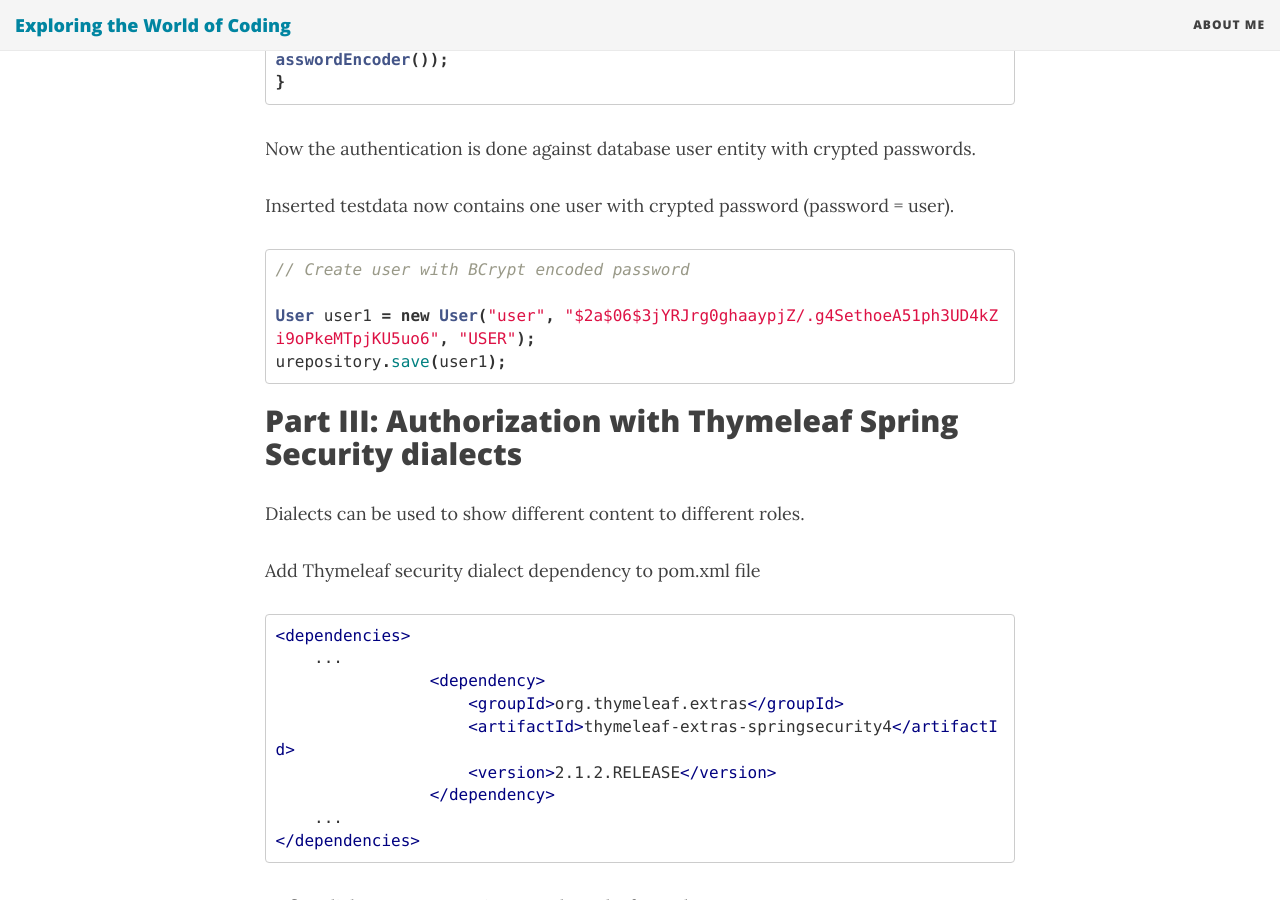
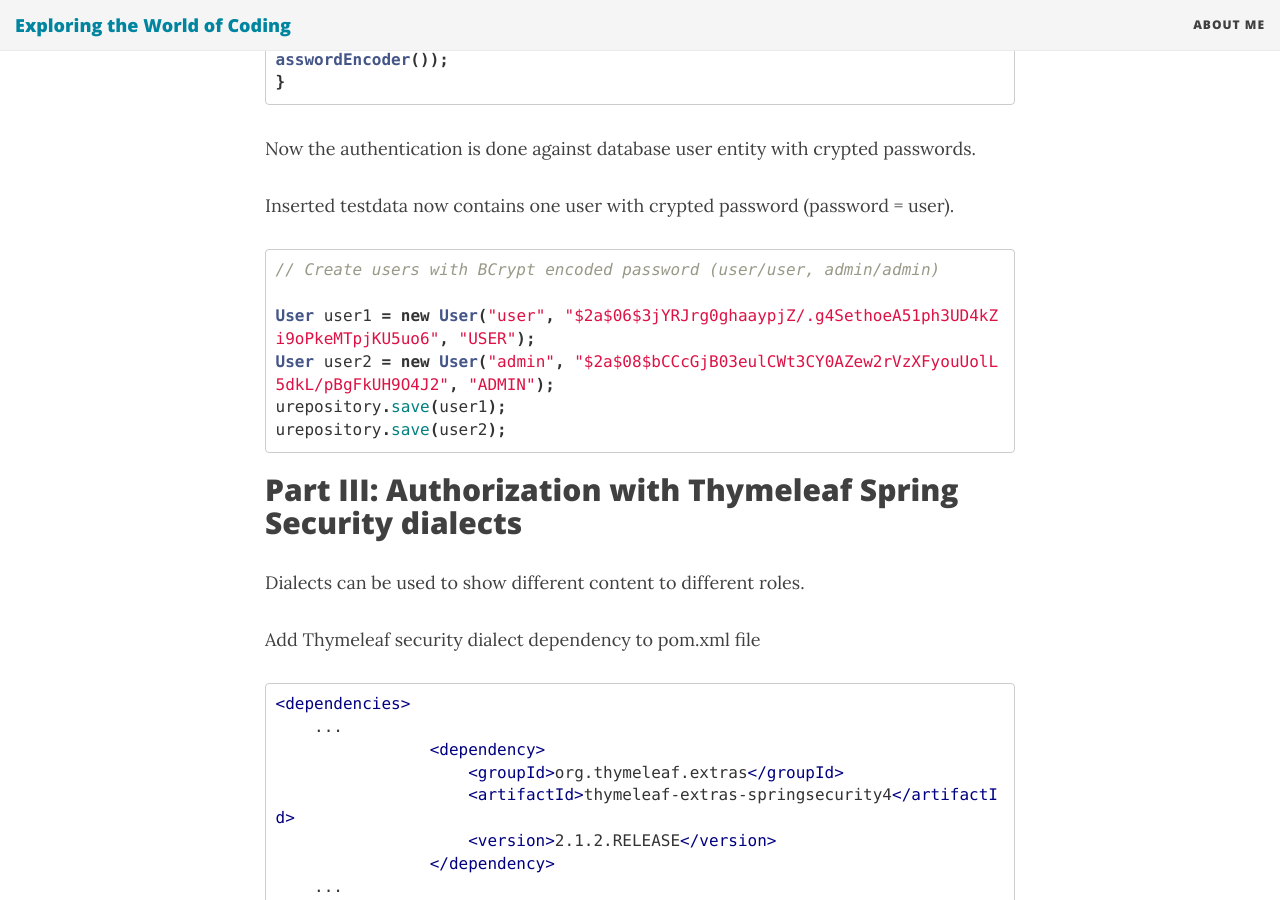
Before and after one commit to juhahinkula/juhahinkula.github.io, a Jekyll site: the page built from _posts/2016-07-31-crudboot-security.markdown, in a window 1280 px wide and 900 px high, scrolled down 5266 px. Built offline with Jekyll 4.4.1, drawn with Linux system fonts in a browser that asks for light colours; nearby versions of some CDN libraries; comment, search, counter and statistics services are not loaded.

Commit message:
modification to security blog

```diff
--- a/_posts/2016-07-31-crudboot-security.markdown
+++ b/_posts/2016-07-31-crudboot-security.markdown
@@ -184,9 +184,11 @@ Now the authentication is done against database user entity with crypted passwor
 Inserted testdata now contains one user with crypted password (password = user).
 
 {% highlight java %}
-// Create user with BCrypt encoded password
+// Create users with BCrypt encoded password (user/user, admin/admin)
 User user1 = new User("user", "$2a$06$3jYRJrg0ghaaypjZ/.g4SethoeA51ph3UD4kZi9oPkeMTpjKU5uo6", "USER");
+User user2 = new User("admin", "$2a$08$bCCcGjB03eulCWt3CY0AZew2rVzXFyouUolL5dkL/pBgFkUH9O4J2", "ADMIN");
 urepository.save(user1);
+urepository.save(user2);
 {% endhighlight %}
 
 ## Part III: Authorization with Thymeleaf Spring Security dialects
```
